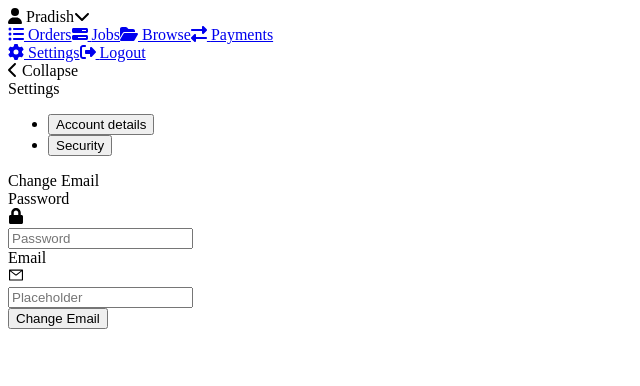
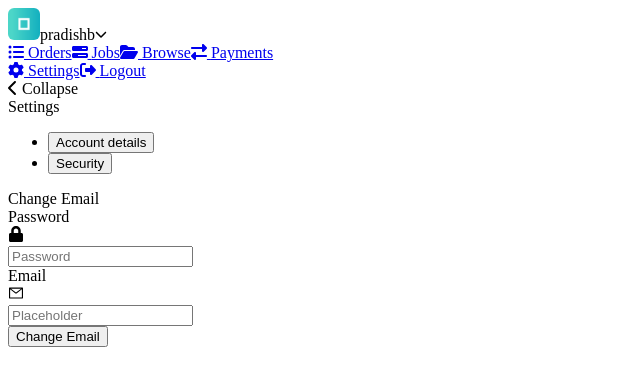
Before and after one commit to bishwasojha/UltraBoost, a React (Create React App) app: page /testing/settings in a window 1280 px wide. Shown: the top 386 px of the page, without its empty margins (0-640 px from the left). Built offline with nearby package versions, Linux system fonts and the light colour scheme.

Commit message:
sidebar changed

```diff
--- a/src/components/Dashboard/Sidebar.jsx
+++ b/src/components/Dashboard/Sidebar.jsx
@@ -11,36 +11,39 @@ import {
   faChevronLeft,
   faGear,
 } from '@fortawesome/free-solid-svg-icons'
-
+import  dashboard_orderitem  from '../../Assets/Logos/Dashboard-OrderItem.svg'
+import { NavLink }from 'react-router-dom'
 export default props => {
   return (
     <div className="sidebar-container">
       <div className="profile-name">
-        <FontAwesomeIcon icon={faUser} className="usericon" />{' '}
-        <span>Pradish</span>
-        <FontAwesomeIcon icon={faChevronDown} />
+        <img src={dashboard_orderitem} alt="" />
+        <span>pradishb</span>
+        <FontAwesomeIcon icon={faChevronDown} size="xs"/>
       </div>
+      <div>
       <div className="sidebar-navbar">
-        <a href="/testing" className="menu-item">
+        <NavLink strict to="/testing/order" className="menu-item">
           <FontAwesomeIcon icon={faListUl} /> <span>Orders</span>
-        </a>
-        <a href="/testing/jobs" className="menu-item">
+        </NavLink>
+        <NavLink strict to="/testing/jobs/" className="menu-item" activeClassName = "active" >
           <FontAwesomeIcon icon={faBarsProgress} /> <span>Jobs</span>
-        </a>
-        <a href="/testing/browse" className="menu-item">
+        </NavLink>
+        <NavLink strict to="/testing/browse/" className="menu-item" activeClassName = "active" >
           <FontAwesomeIcon icon={faFolderOpen} /> <span>Browse</span>
-        </a>
-        <a href="/testing/payment" className="menu-item">
+        </NavLink>
+        <NavLink strict to="/testing/payment/" className="menu-item" activeClassName = "active" >
           <FontAwesomeIcon icon={faRightLeft} /> <span>Payments</span>
-        </a>
+        </NavLink>
       </div>
       <div className="sidebar-navbar-second">
-        <a href="/testing/settings" className="menu-item">
+        <NavLink strict to="/testing/settings" className="menu-item" activeClassName = "active" >
           <FontAwesomeIcon icon={faGear} /> <span>Settings</span>
-        </a>
-        <a href="/testing" className="menu-item">
+        </NavLink>
+        <NavLink strict to ="/login" className="menu-item" activeClassName = "active" >
           <FontAwesomeIcon icon={faRightFromBracket} /> <span>Logout</span>
-        </a>
+        </NavLink>
+      </div>
       </div>
       <div className="collapse">
         <FontAwesomeIcon icon={faChevronLeft} /> <span>Collapse</span>
--- a/src/css/Dashboard/Sidebar.css
+++ b/src/css/Dashboard/Sidebar.css
@@ -3,7 +3,8 @@
   display: flex;
   flex-direction: column;
   align-items: flex-start;
-  padding: 24px 0 24px 24px;
+  padding-top: 16px;
+  padding-left: 16px;
   gap: 8px;
   width: 220px;
   background: #fff;
@@ -22,30 +23,47 @@
   margin-right: 8px;
 }
 
+.profile-name > img {
+  width: 32px;
+  height: 32px;
+  margin-right: 8px;
+}
+
 .profile-name > span {
   font-family: OpenSauceSansRegular;
   font-style: normal;
   font-weight: 500;
-  font-size: 20px;
+  font-size: 14px;
   line-height: 28px;
   letter-spacing: -0.006em;
   color: #07090d;
-  padding-right: 0.5rem;
+  margin-right: 5px;
 }
 
 .sidebar-navbar {
   display: flex;
   flex-direction: column;
+  gap: 12px;
   align-items: flex-start;
-  padding-top: 2rem;
+  margin-top: 20px;
 }
 
-.menu-item {
+.menu-item , .menu-item.active {
   display: flex;
   align-items: center;
-  height: 32px;
   text-decoration: none;
-  margin-bottom: 1.5rem;
+}
+.menu-item.active {
+  width: 95.5%;
+}
+
+.menu-item.active > svg {
+  color: #07090d;
+}
+
+.menu-item.active > span{
+  color: #07090d !important;
+  border-right: 5px solid  #2457FA;
 }
 
 .menu-item > svg {
@@ -60,19 +78,23 @@
   font-family: OpenSauceSansRegular;
   font-style: normal;
   font-weight: 500;
-  font-size: 16px;
+  font-size: 14px;
   line-height: 28px;
   letter-spacing: -0.006em;
   color: #979fb3;
 }
 
 .sidebar-navbar-second {
-  margin-top: 32px;
+  margin-top: 25px;
+  display: flex;
+  flex-direction: column;
+  gap: 12px;
 }
 
 .collapse {
   display: flex;
   align-items: center;
+  margin-top: 360px;
 }
 
 .collapse > svg {
@@ -86,7 +108,7 @@
   font-family: OpenSauceSansRegular;
   font-style: normal;
   font-weight: 500;
-  font-size: 16px;
+  font-size: 14px;
   line-height: 28px;
   letter-spacing: -0.006em;
   color: #979fb3;
```
Also changed, not shown: src/Assets/Logos/Dashboard-OrderItem.svg (added).
